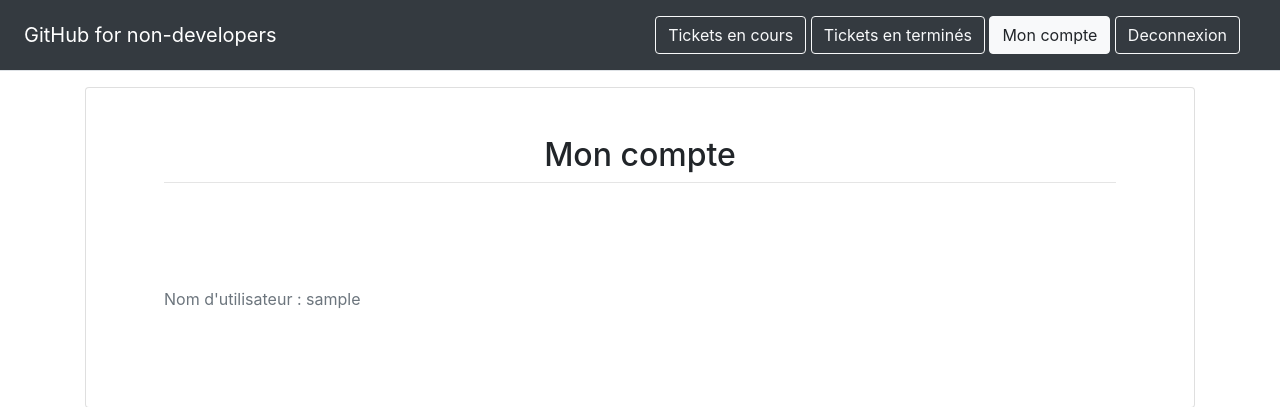
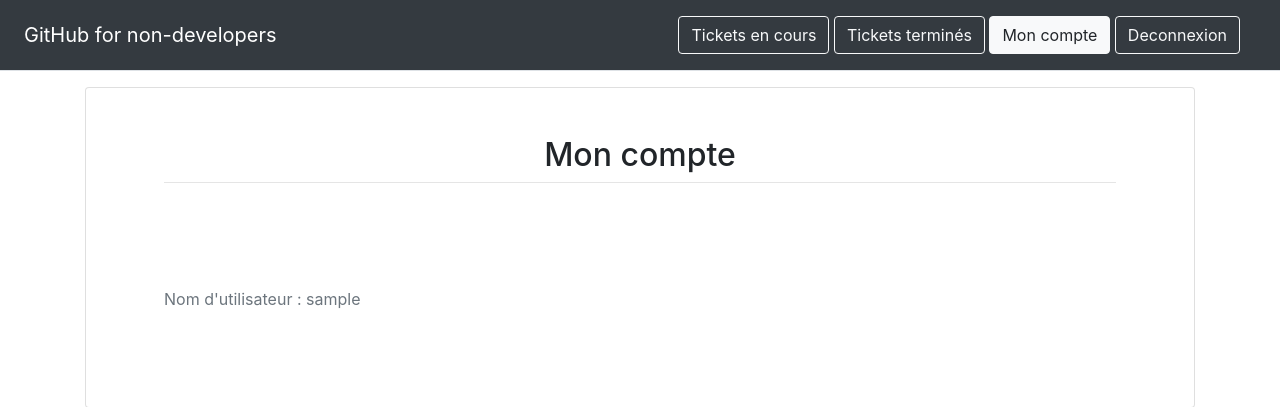
Before and after one commit to shequet/sendMail2Github, a Django app: page /account/profile/ in a window 1280 px wide. Shown: the top 407 px of the page. Run offline with Django 3.2, Linux system fonts and the light colour scheme; the visitor is signed in with stand-in values (Sample User, id 1); some libraries are stand-ins or nearby versions.

```diff
--- a/sendmail2github/apps/core/templates/base.html
+++ b/sendmail2github/apps/core/templates/base.html
@@ -16,7 +16,7 @@
         <nav class="my-2 my-md-0 mr-md-3">
           {% if user.is_authenticated %}
             <a class="btn btn-outline-light {%if request.path == '/ticket/' %}active{% endif %}" href="{% url 'tickets' %}" title="Tickets">Tickets en cours</a>
-            <a class="btn btn-outline-light {%if request.path == '/ticket/close' %}active{% endif %}" href="{% url 'tickets_close' %}" title="Tickets">Tickets en terminés</a>
+            <a class="btn btn-outline-light {%if request.path == '/ticket/close' %}active{% endif %}" href="{% url 'tickets_close' %}" title="Tickets">Tickets terminés</a>
             <a class="btn btn-outline-light {%if request.path == '/account/profile/' %}active{% endif %}"  href="{% url 'profile' %}" title="Mon compte">Mon compte</a>
             <a class="btn btn-outline-light" href="{% url 'logout' %}" title="Deconnexion">Deconnexion</a>
         {% else %}
--- a/sendmail2github/apps/mail/management/commands/read_inbox.py
+++ b/sendmail2github/apps/mail/management/commands/read_inbox.py
@@ -1,4 +1,4 @@
-from django.core.management.base import BaseCommand, CommandError
+from django.core.management.base import BaseCommand
 from django.conf import settings
 from imap_tools import MailBox, AND
 from sendmail2github.apps.ticket.ticket_api import TicketApi
```
